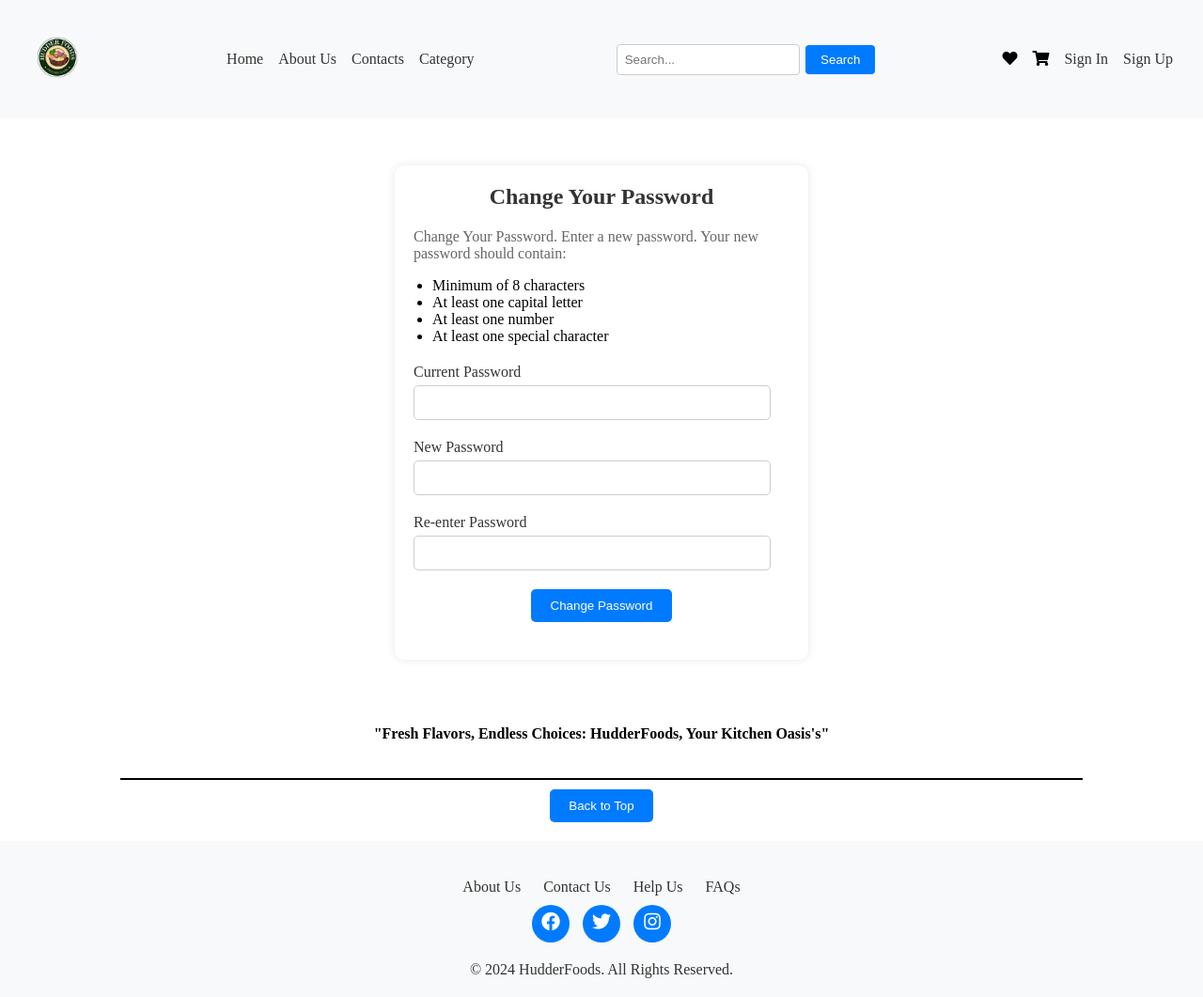
After one commit to bsameer12/Project_Management, a PHP site: page /change_password.php in a window 1280 px wide. The commit adds this page. Shown: the whole page at 94% size. Run offline with PHP 8.4, Linux system fonts and the light colour scheme.

Commit message:
reset password page, change password page, reset password email page

```diff
--- /dev/null
+++ b/change_password.php
@@ -0,0 +1,52 @@
+<!DOCTYPE html>
+<html lang="en">
+<head>
+    <meta charset="UTF-8">
+    <meta name="viewport" content="width=device-width, initial-scale=1.0">
+    <title>Change Password Password</title>
+    <link rel="icon" href="logo_ico.png" type="image/png">
+    <link rel="stylesheet" href="without_session_navbar.css">
+    <link rel="stylesheet" href="footer.css">
+    <link rel="stylesheet" href="reset_password.css">
+    <!-- swiper css file web -->
+    <link rel="stylesheet" href="https://unpkg.com/swiper/swiper-bundle.min.css" />
+    <!-- font link -->
+    <link rel="stylesheet" href="https://cdnjs.cloudflare.com/ajax/libs/font-awesome/5.15.3/css/all.min.css">
+</head>
+<body>
+    <?php
+        include("without_session_navbar.php");
+    ?>
+    <div class="password-reset-container">
+        <h2>Change Your Password</h2>
+        <p>Change Your Password. Enter a new password. Your new password should contain:</p>
+        <ul>
+            <li>Minimum of 8 characters</li>
+            <li>At least one capital letter</li>
+            <li>At least one number</li>
+            <li>At least one special character</li>
+        </ul>
+        <form method="post" action="reset_password.php">
+        <div class="form-group">
+                <label for="current-password">Current Password</label>
+                <input type="password" id="current-password" name="current-password" required>
+            </div>
+            <div class="form-group">
+                <label for="new-password">New Password</label>
+                <input type="password" id="new-password" name="new-password" required>
+            </div>
+            <div class="form-group">
+                <label for="confirm-password">Re-enter Password</label>
+                <input type="password" id="confirm-password" name="confirm-password" required>
+            </div>
+            <div class="form-group">
+                <input type="submit" value="Change Password">
+            </div>
+        </form>
+    </div>
+    <?php
+        include("footer.php");
+    ?>
+    <script src="without_session_navbar.js"></script>
+</body>
+</html>
--- a/customer_signin.php
+++ b/customer_signin.php
@@ -2,6 +2,7 @@
 if(isset($_POST["submit"]))
 {
     header("Location:email_verify.php");
+    exit;
 }
 ?>
 <!DOCTYPE html>
@@ -23,7 +24,7 @@ if(isset($_POST["submit"]))
     ?>
     <div class="sign-in-container">
     <h2>Customer Sign In</h2>
-    <form method="post">
+    <form method="POST">
     <div class="form-group">
         <label for="email">Email or Phone Number:</label>
         <input type="text" id="email" name="email" placeholder="Enter your email or phone number" required>
@@ -40,7 +41,7 @@ if(isset($_POST["submit"]))
     </div>
     </form>
     <div class="action-links">
-    <a href="email_verify.php" class="forgot-password">Forgot Password?</a>
+    <a href="password_reset_email.php" class="forgot-password">Forgot Password?</a>
     <p>New to HudderFoods? <a href="customer_signup.php" class="sign-up-link">Sign Up</a></p>
     <p>Are You A Trader? <a href="trader_signin.php" class="sign-up-link">Merchant Sign In</a></p>
     </div>
--- /dev/null
+++ b/reset_password.css
@@ -0,0 +1,71 @@
+.password-reset-container {
+    padding: 20px;
+    border-radius: 10px;
+    box-shadow: 0 0 10px rgba(0, 0, 0, 0.1);
+    max-width: 400px;
+    margin: 0 auto;
+    margin-top: 50px;
+    margin-bottom: 50px;
+}
+
+.password-reset-container h2 {
+    text-align: center;
+    margin-top: 0;
+    color: #333;
+}
+
+.password-reset-container p {
+    color: #666;
+}
+
+.password-reset-container ul {
+    list-style-type: disc;
+    padding-left: 20px;
+}
+
+.form-group {
+    margin-bottom: 20px;
+}
+
+label {
+    display: block;
+    margin-bottom: 5px;
+    color: #333;
+    margin-top: 20px;
+}
+
+input[type="password"] {
+    width: calc(100% - 20px);
+    padding: 10px;
+    border: 1px solid #ccc;
+    border-radius: 5px;
+    box-sizing: border-box;
+}
+
+input[type="password"]:hover,
+input[type="password"]:focus {
+    background-color: #e0e0e0;
+    outline: none;
+    border-color: #007bff;
+}
+
+input[type="submit"] {
+    background-color: #007bff;
+    color: #fff;
+    border: none;
+    padding: 10px 20px;
+    border-radius: 5px;
+    cursor: pointer;
+    transition: background-color 0.3s ease;
+    margin: 0 auto;
+    display: block; /* Ensure it's a block-level element */
+    width: 150px; /* Adjust the width as needed */
+}
+
+input[type="submit"]:hover {
+    background-color: #0056b3;
+}
+
+.password-reset-container:hover{
+    background-color: #ccc;
+}
--- a/trader_signin.php
+++ b/trader_signin.php
@@ -40,7 +40,7 @@ if(isset($_POST["submit"]))
     </div>
     </form>
     <div class="action-links">
-    <a href="email_verify.php" class="forgot-password">Forgot Password?</a>
+    <a href="password_reset_email.php" class="forgot-password">Forgot Password?</a>
     <p>Wanna Be A Trader At HudderFoods? <a href="trader_signup.php" class="sign-up-link">Sign Up</a></p>
     <p>Are You A Customer? <a href="customer_signin.php" class="sign-up-link">Customer Sign In</a></p>
     </div>
```
Also changed, not shown: password_reset_email.php (added, +41 -0 lines), reset_password.php (added, +48 -0 lines), session_navbar.php (added, +66 -0 lines).
